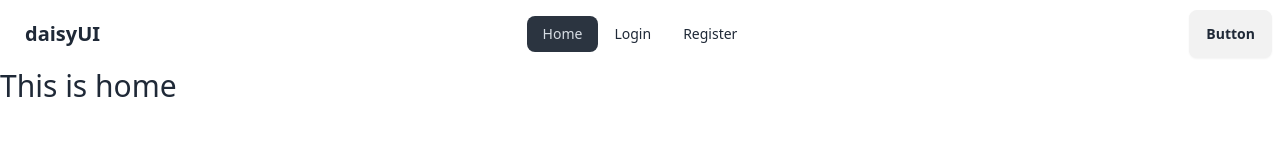
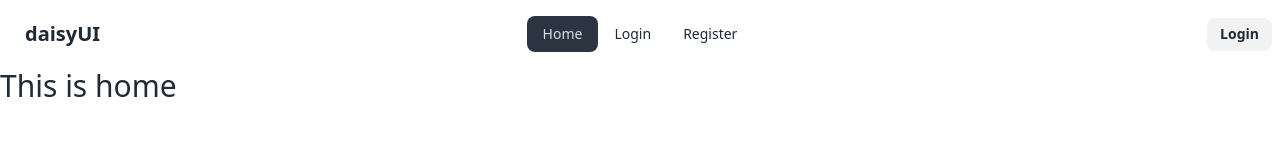
Before and after one commit to Arif-Islam21/firebase-moha-milon, a React (Vite) app: page / in a window 1280 px wide. Shown: the top 160 px of the page. Built offline with nearby package versions, Linux system fonts and the light colour scheme; no server answers.

Commit message:
user loged out successfully

```diff
--- a/src/Components/Navbar/Navbar.jsx
+++ b/src/Components/Navbar/Navbar.jsx
@@ -1,6 +1,20 @@
-import { NavLink } from "react-router-dom";
+import { useContext } from "react";
+import { Link, NavLink } from "react-router-dom";
+import { AuthContext } from "../../Provider/AuthProvider";
 
 const Navbar = () => {
+  const { user, logOut } = useContext(AuthContext);
+
+  const handleLogOut = () => {
+    logOut()
+      .then(() => {
+        console.log("User loged out successfully");
+      })
+      .catch((error) => {
+        console.error(error);
+      });
+  };
+
   const navLinks = (
     <>
       <li>
@@ -48,7 +62,13 @@ const Navbar = () => {
         <ul className="menu menu-horizontal px-1">{navLinks}</ul>
       </div>
       <div className="navbar-end">
-        <a className="btn">Button</a>
+        {user ? (
+          <span onClick={handleLogOut}>{user.email} logOut</span>
+        ) : (
+          <Link to="/login" className="btn btn-sm">
+            Login
+          </Link>
+        )}
       </div>
     </div>
   );
--- a/src/Provider/AuthProvider.jsx
+++ b/src/Provider/AuthProvider.jsx
@@ -4,6 +4,7 @@ import {
   createUserWithEmailAndPassword,
   onAuthStateChanged,
   signInWithEmailAndPassword,
+  signOut,
 } from "firebase/auth";
 import auth from "../Firebase/Firebase.config";
 
@@ -20,11 +21,16 @@ const AuthProvider = ({ children }) => {
     return signInWithEmailAndPassword(auth, email, password);
   };
 
+  const logOut = () => {
+    return signOut(auth);
+  };
+
+  //   observe auth state change
   useEffect(() => {
     const unSubscribe = onAuthStateChanged(auth, (currentUser) => {
       if (currentUser) {
         setUser(currentUser);
-        console.log("observing current user", currentUser);
+        console.log("current value of the current user", currentUser);
       }
     });
     return () => {
@@ -32,7 +38,7 @@ const AuthProvider = ({ children }) => {
     };
   }, []);
 
-  const authInfo = { user, createUser, signIn };
+  const authInfo = { user, createUser, signIn, logOut };
 
   return (
     <AuthContext.Provider value={authInfo}>{children}</AuthContext.Provider>
```
